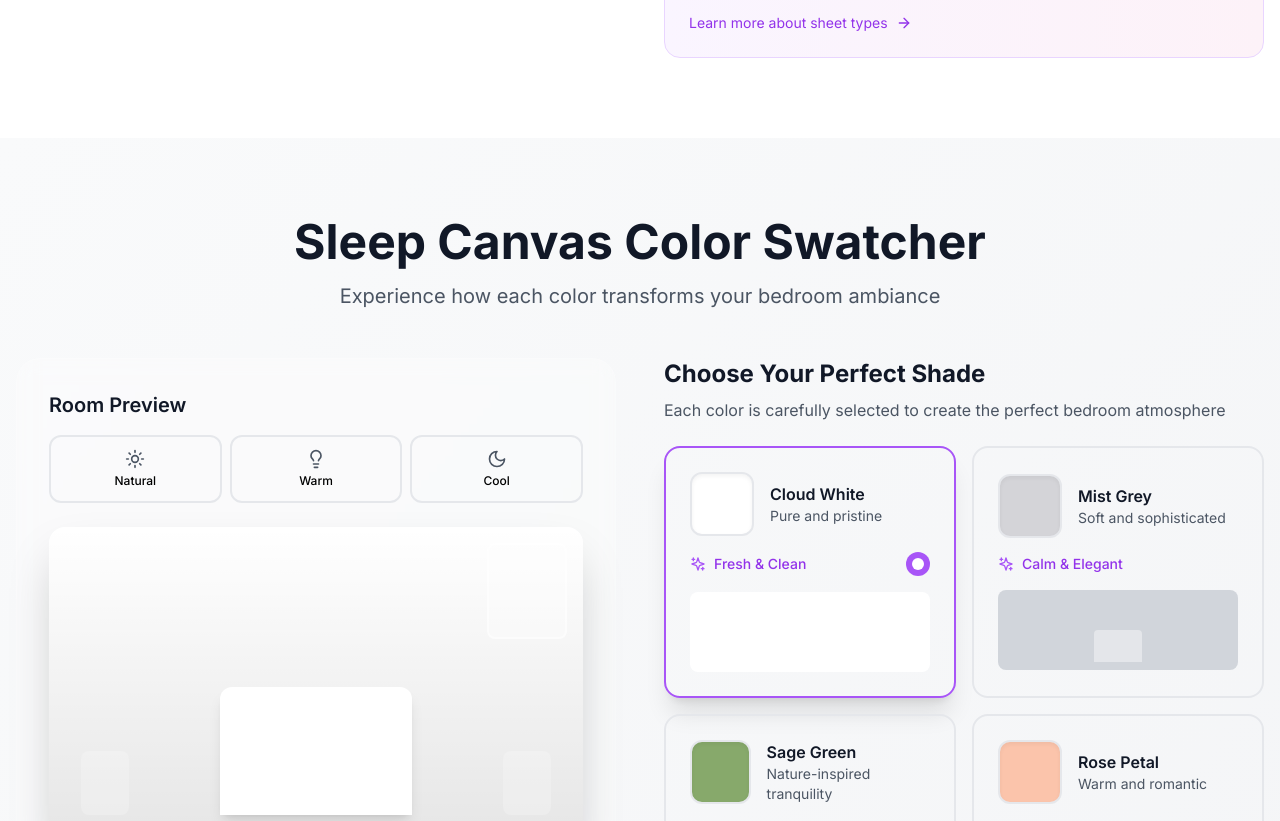
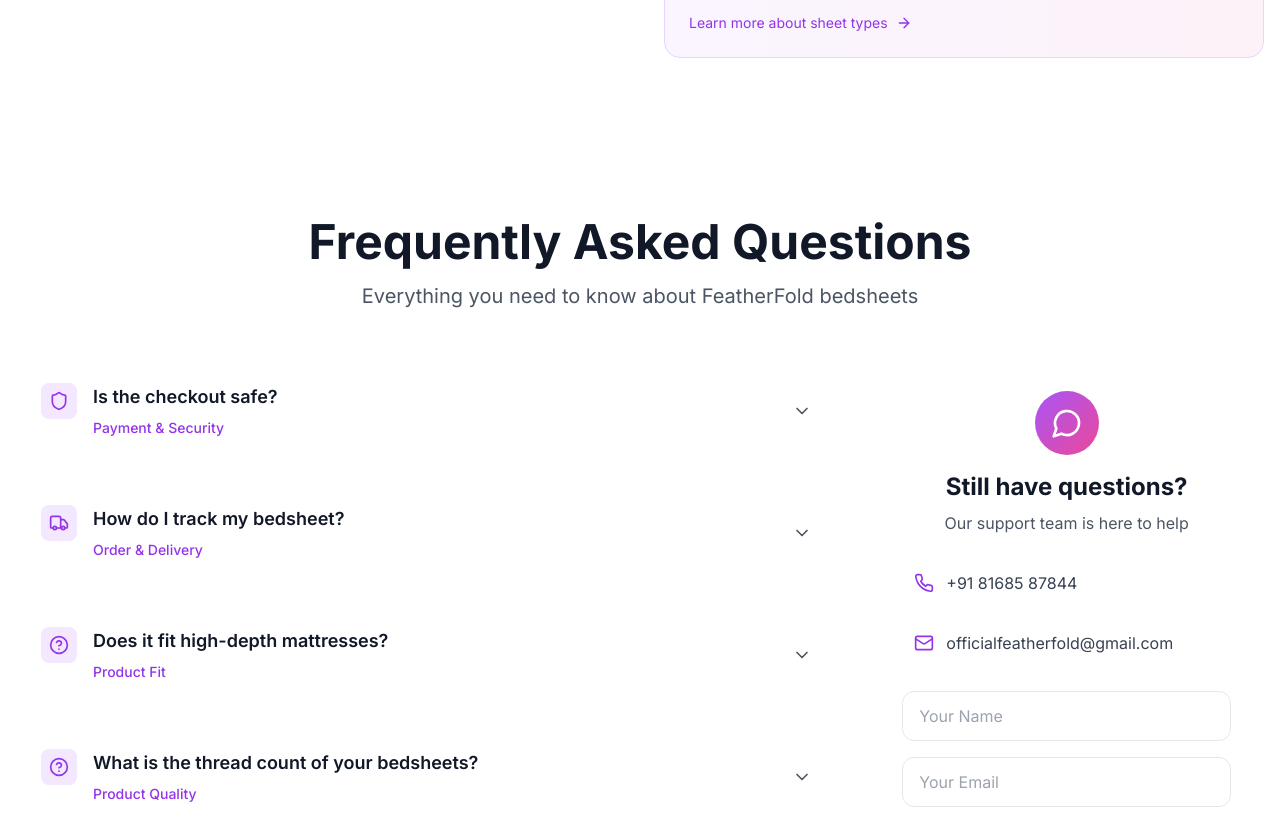
Before and after one commit to officialfeatherfold-beep/featherfold-frontend, a React (Vite) app: page / in a window 1280 px wide. Shown: the part 1940-2761 px from the top of the page. Built offline with nearby package versions, Linux system fonts and the light colour scheme; no server answers.

Commit message:
Remove color swatcher section

```diff
--- a/src/App.jsx
+++ b/src/App.jsx
@@ -33,7 +33,6 @@ import ProductPhotoCarousel from './components/ProductPhotoCarousel';
 import Products from './components/Products';
 import ProductDetails from './components/ProductDetails';
 import MattressConfigurator from './components/MattressConfigurator';
-import ColorSwatcher from './components/ColorSwatcher';
 import TrustSignals from './components/TrustSignals';
 import FAQSection from './components/FAQSection';
 
@@ -271,13 +270,6 @@ function App() {
                 onThicknessChange={setMattressThickness}
               />
 
-              <ColorSwatcher
-                selectedColor={selectedColor}
-                onColorChange={(color) => {
-                  setSelectedColor(color);
-                  setBackgroundColor(color);
-                }}
-              />
 
               <FAQSection />
             </main>
```
